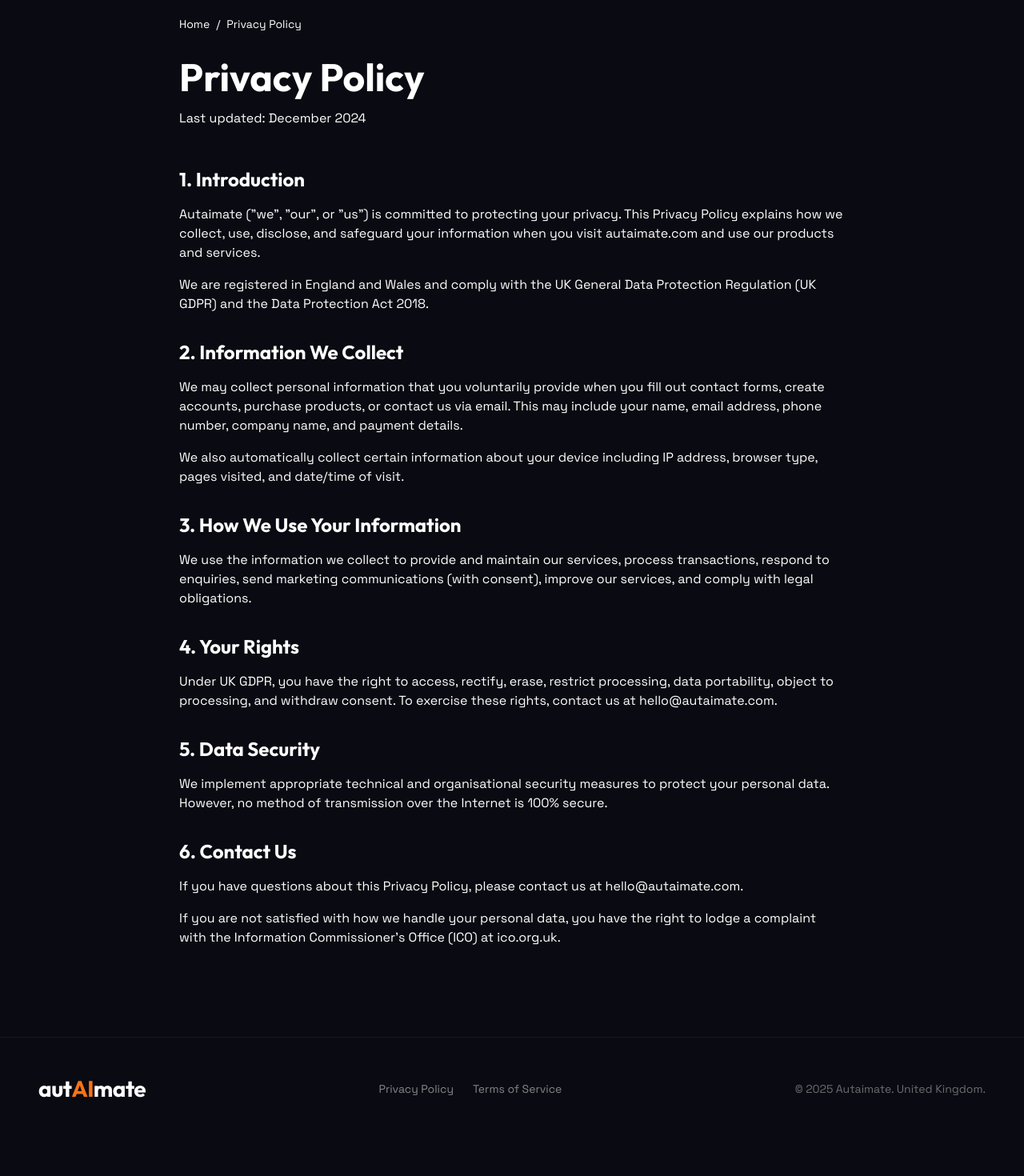
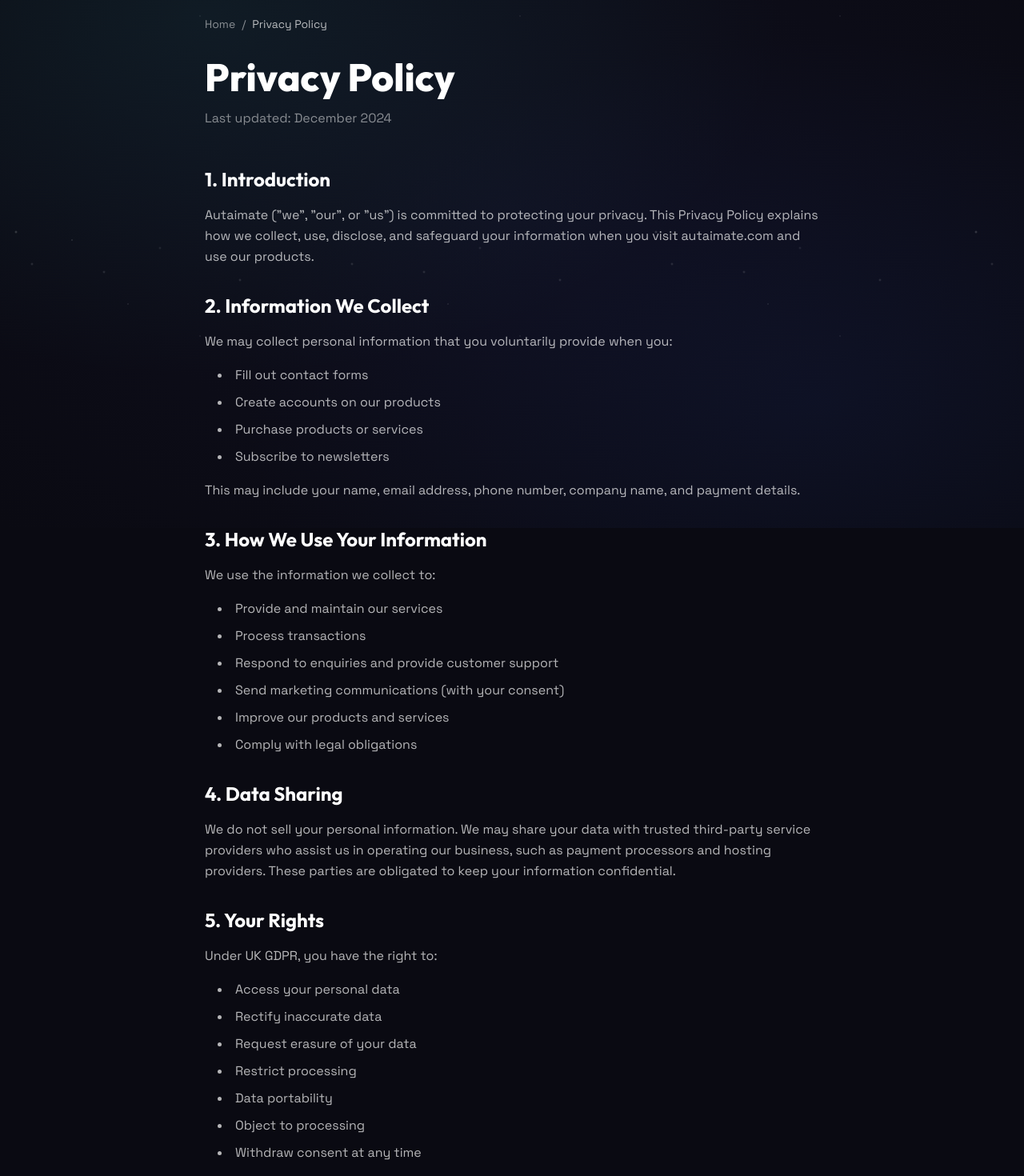
Before and after one commit to Agricog/autaimate, a React (Vite) app: page /privacy in a window 1280 px wide. Shown: the part 140-1610 px from the top of the page at 80% size. Before the commit the page ends 1565 px from the top, so only its background shows below. Built offline with nearby package versions, Linux system fonts and the light colour scheme.

Commit message:
Update Privacy.tsx

```diff
--- a/src/pages/Privacy.tsx
+++ b/src/pages/Privacy.tsx
@@ -10,54 +10,90 @@ export default function Privacy() {
 
   return (
     <Layout>
-      <section className="pt-32 lg:pt-40 pb-20 lg:pb-28">
-        <div className="max-w-4xl mx-auto px-6 lg:px-8">
+      <div className="cosmic-bg" />
+      <div className="stars" />
+      <section className="pt-32 lg:pt-40 pb-20 px-6 lg:px-12">
+        <div className="max-w-3xl mx-auto">
           <nav className="mb-8">
-            <ol className="flex items-center gap-2 text-sm">
-              <li><Link to="/" className="text-surface-500 hover:text-brand-600">Home</Link></li>
-              <li className="text-surface-400">/</li>
-              <li className="text-surface-700">Privacy Policy</li>
+            <ol className="flex gap-2 text-sm text-white/50">
+              <li><Link to="/" className="hover:text-orange-500">Home</Link></li>
+              <li>/</li>
+              <li className="text-white/70">Privacy Policy</li>
             </ol>
           </nav>
 
-          <h1 className="font-display text-4xl lg:text-5xl font-bold text-surface-900 mb-4">Privacy Policy</h1>
-          <p className="text-surface-500 mb-12">Last updated: December 2024</p>
+          <h1 className="font-display text-4xl lg:text-5xl font-extrabold mb-4">Privacy Policy</h1>
+          <p className="text-white/50 mb-12">Last updated: December 2024</p>
 
-          <div className="prose prose-lg max-w-none">
-            <div className="space-y-8 text-surface-600">
+          <div className="space-y-8 text-white/70 leading-relaxed">
             <section>
-                <h2 className="font-display text-2xl font-bold text-surface-900 mb-4">1. Introduction</h2>
-                <p>Autaimate ("we", "our", or "us") is committed to protecting your privacy. This Privacy Policy explains how we collect, use, disclose, and safeguard your information when you visit autaimate.com and use our products and services.</p>
-                <p className="mt-4">We are registered in England and Wales and comply with the UK General Data Protection Regulation (UK GDPR) and the Data Protection Act 2018.</p>
+              <h2 className="font-display text-2xl font-bold text-white mb-4">1. Introduction</h2>
+              <p>Autaimate ("we", "our", or "us") is committed to protecting your privacy. This Privacy Policy explains how we collect, use, disclose, and safeguard your information when you visit autaimate.com and use our products.</p>
             </section>
 
             <section>
-                <h2 className="font-display text-2xl font-bold text-surface-900 mb-4">2. Information We Collect</h2>
-                <p>We may collect personal information that you voluntarily provide when you fill out contact forms, create accounts, purchase products, or contact us via email. This may include your name, email address, phone number, company name, and payment details.</p>
-                <p className="mt-4">We also automatically collect certain information about your device including IP address, browser type, pages visited, and date/time of visit.</p>
+              <h2 className="font-display text-2xl font-bold text-white mb-4">2. Information We Collect</h2>
+              <p className="mb-4">We may collect personal information that you voluntarily provide when you:</p>
+              <ul className="list-disc list-inside space-y-2 ml-4">
+                <li>Fill out contact forms</li>
+                <li>Create accounts on our products</li>
+                <li>Purchase products or services</li>
+                <li>Subscribe to newsletters</li>
+              </ul>
+              <p className="mt-4">This may include your name, email address, phone number, company name, and payment details.</p>
             </section>
 
             <section>
-                <h2 className="font-display text-2xl font-bold text-surface-900 mb-4">3. How We Use Your Information</h2>
-                <p>We use the information we collect to provide and maintain our services, process transactions, respond to enquiries, send marketing communications (with consent), improve our services, and comply with legal obligations.</p>
+              <h2 className="font-display text-2xl font-bold text-white mb-4">3. How We Use Your Information</h2>
+              <p className="mb-4">We use the information we collect to:</p>
+              <ul className="list-disc list-inside space-y-2 ml-4">
+                <li>Provide and maintain our services</li>
+                <li>Process transactions</li>
+                <li>Respond to enquiries and provide customer support</li>
+                <li>Send marketing communications (with your consent)</li>
+                <li>Improve our products and services</li>
+                <li>Comply with legal obligations</li>
+              </ul>
             </section>
 
             <section>
-                <h2 className="font-display text-2xl font-bold text-surface-900 mb-4">4. Your Rights</h2>
-                <p>Under UK GDPR, you have the right to access, rectify, erase, restrict processing, data portability, object to processing, and withdraw consent. To exercise these rights, contact us at hello@autaimate.com.</p>
+              <h2 className="font-display text-2xl font-bold text-white mb-4">4. Data Sharing</h2>
+              <p>We do not sell your personal information. We may share your data with trusted third-party service providers who assist us in operating our business, such as payment processors and hosting providers. These parties are obligated to keep your information confidential.</p>
             </section>
 
             <section>
-                <h2 className="font-display text-2xl font-bold text-surface-900 mb-4">5. Data Security</h2>
-                <p>We implement appropriate technical and organisational security measures to protect your personal data. However, no method of transmission over the Internet is 100% secure.</p>
+              <h2 className="font-display text-2xl font-bold text-white mb-4">5. Your Rights</h2>
+              <p className="mb-4">Under UK GDPR, you have the right to:</p>
+              <ul className="list-disc list-inside space-y-2 ml-4">
+                <li>Access your personal data</li>
+                <li>Rectify inaccurate data</li>
+                <li>Request erasure of your data</li>
+                <li>Restrict processing</li>
+                <li>Data portability</li>
+                <li>Object to processing</li>
+                <li>Withdraw consent at any time</li>
+              </ul>
+              <p className="mt-4">To exercise these rights, contact us at hello@autaimate.com.</p>
             </section>
 
             <section>
-                <h2 className="font-display text-2xl font-bold text-surface-900 mb-4">6. Contact Us</h2>
-                <p>If you have questions about this Privacy Policy, please contact us at hello@autaimate.com.</p>
-                <p className="mt-4">If you are not satisfied with how we handle your personal data, you have the right to lodge a complaint with the Information Commissioner's Office (ICO) at ico.org.uk.</p>
+              <h2 className="font-display text-2xl font-bold text-white mb-4">6. Cookies</h2>
+              <p>We use essential cookies to ensure our website functions properly. We may also use analytics cookies to understand how visitors interact with our site. You can control cookie preferences through your browser settings.</p>
             </section>
-            </div>
+
+            <section>
+              <h2 className="font-display text-2xl font-bold text-white mb-4">7. Data Security</h2>
+              <p>We implement appropriate technical and organisational measures to protect your personal information against unauthorised access, alteration, disclosure, or destruction.</p>
+            </section>
+
+            <section>
+              <h2 className="font-display text-2xl font-bold text-white mb-4">8. Contact Us</h2>
+              <p>If you have questions about this Privacy Policy, please contact us at:</p>
+              <p className="mt-4">
+                <strong className="text-white">Email:</strong> hello@autaimate.com<br />
+                <strong className="text-white">Location:</strong> United Kingdom
+              </p>
+            </section>
           </div>
         </div>
       </section>
```
Lines whose indentation alone changed are shown as unchanged.
